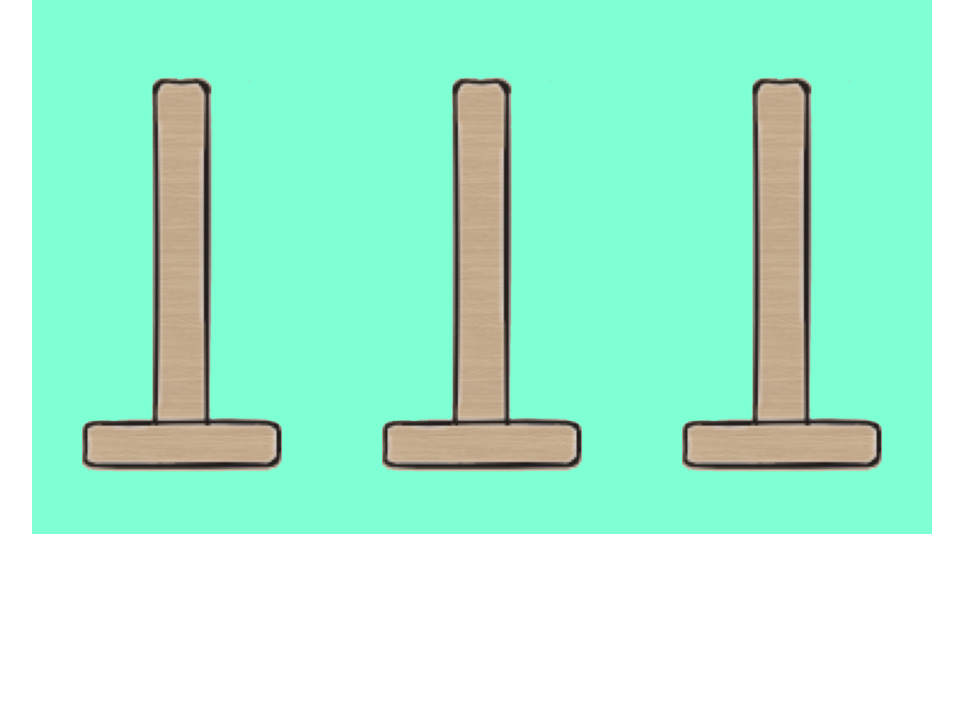
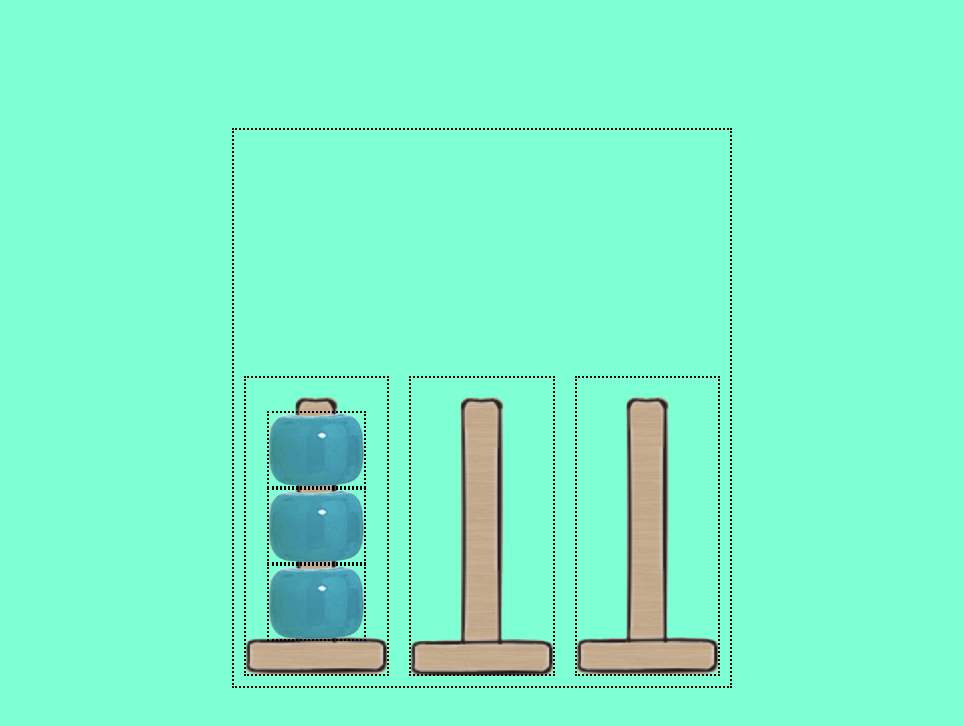
Before and after one commit to rahafnabil/color-stack, a plain HTML site: page index.html in a window 1280 px wide. Shown: the whole page, without its empty margins (158-1121 px from the left). Drawn offline with Linux system fonts and the light colour scheme.

Commit message:
fixed the layout mostly , this vesrion can be worked on but is optimum for logic start

```diff
--- a/app.js
+++ b/app.js
@@ -1,2 +1,2 @@
 const easyStickEl=document.querySelector('.easyStick')
-console.dir(`this is the section ${easyStickEl}`)
+console.dir
--- a/index.html
+++ b/index.html
@@ -10,9 +10,16 @@
 </head>
 <body>
     <div id="easyGame" class="game">
-        <img class="easyStick" id="firstStick" src="./assets/Color-stack-stick.PNG" alt="">
+        <div class="easyStick" id="firstStick">
+            <img class="bead" src="./assets/Blue-bead.PNG" alt="">
+            <img class="bead" src="./assets/Blue-bead.PNG" alt="">
+            <img class="bead" src="./assets/Blue-bead.PNG" alt="">
+        </div>
+        <div class="easyStick" id="secondStick"></div>
+        <div class="easyStick" id="thirdStick"></div>
+        <!--<img class="easyStick" id="firstStick" src="./assets/Color-stack-stick.PNG" alt="">
         <img class="easyStick" id="secondStick" src="./assets/Color-stack-stick.PNG" alt="">
-        <img class="easyStick" id="thirdStick" src="./assets/Color-stack-stick.PNG" alt="">
+        <img class="easyStick" id="thirdStick" src="./assets/Color-stack-stick.PNG" alt="">-->
 
     </div>
 
--- a/style.css
+++ b/style.css
@@ -1,16 +1,63 @@
+*{
+    box-sizing: border-box;
+    margin: 0;
+
+
+}
 body{
     display: flex;
     justify-content: center;
-    margin: 0 auto;
+    align-items: center;
+    width: 200px;
+   height: 200px;
+    width: 100vw;
+    height: 100vh;
+
+
+    background-color: aquamarine;
+
     #easyGame{
+        margin-top: 1rem;
         display: flex;
-        align-items:center ;
-        background-color: aquamarine;
+        max-width: 70% ;
+        min-height: 70%;
+        width: 500px;
+        height: 400px;
+        justify-content: center;
+        align-items: end;
+        border: 2px dotted black;
         .easyStick{
-            min-width: ;
+            display: flex;
+            border:2px dotted black;
+            width: 150px;
+            height: 300px;
 
-            max-width: 200px;
-            margin: 50px;
+            margin: 10px;
+            background-image: url("assets/Color-stack-stick.PNG") ;
+            background-size: cover;
+            background-repeat: no-repeat;
+            background-position-y: top;
+            background-position-x: center;
+            justify-content: center;
+            align-items: center;
+            flex-direction: column-reverse;
+            padding: 0 0 0 0 ;
+
+            .bead{
+
+                min-height:26% ;
+                max-height: ;
+                max-width: 30vw ;
+                width: 70% ;
+                height: %;
+
+
+
+
+                border:2px dotted black;
+
+            }
         }
+
     }
 }
```
Also changed, not shown: assets/Blue-bead.png (added), assets/Red-bead.PNG (added), assets/Yellow-bead.png (added).
